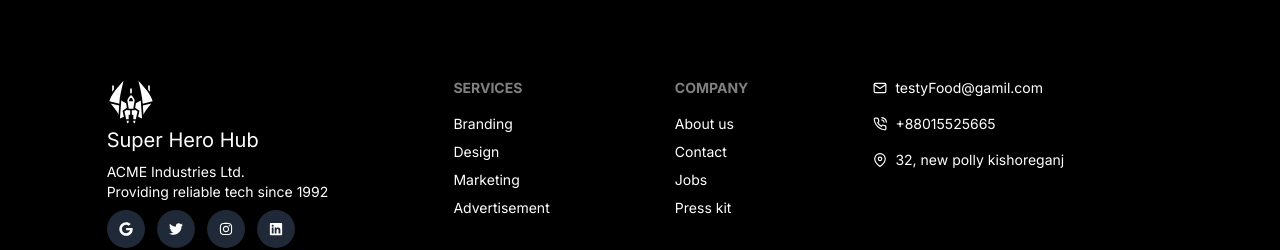
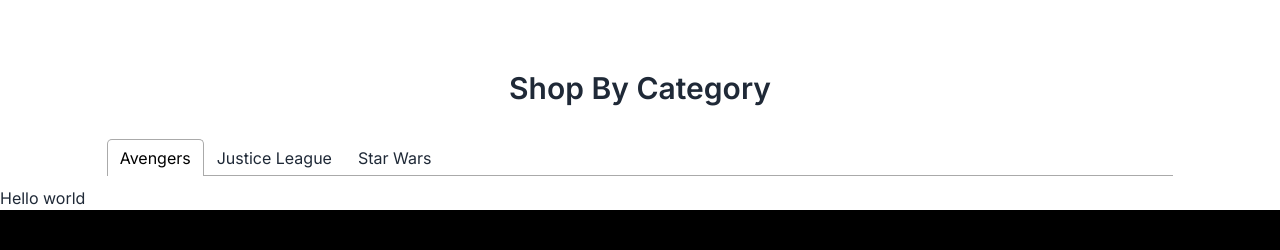
Before and after one commit to souravbsk/superherohub-client-side, a React (Vite) app: page / in a window 1280 px wide. Shown: the part 828-1078 px from the top of the page. Built offline with nearby package versions, Linux system fonts and the light colour scheme; no server answers.

Commit message:
react tab setup

```diff
--- a/package.json
+++ b/package.json
@@ -18,6 +18,7 @@
     "react-dom": "^18.2.0",
     "react-icons": "^4.8.0",
     "react-router-dom": "^6.11.2",
+    "react-tabs": "^6.0.1",
     "react-toastify": "^9.1.3",
     "sort-by": "^1.2.0",
     "sweetalert2": "^11.7.5",
--- a/src/Pages/Home/Home/Home.jsx
+++ b/src/Pages/Home/Home/Home.jsx
@@ -1,10 +1,12 @@
 import React from 'react';
 import HeroSlider from '../HeroSlider/HeroSlider';
+import ShopByTab from '../ShopByTab/ShopByTab';
 
 const Home = () => {
     return (
         <div>
             <HeroSlider></HeroSlider>
+            <ShopByTab></ShopByTab>
             <h1>Hello world</h1>
         </div>
     );
--- /dev/null
+++ b/src/Pages/Home/ShopByTab/ShopByTab.jsx
@@ -0,0 +1,31 @@
+import React, { useState } from "react";
+import { Tab, Tabs, TabList, TabPanel } from "react-tabs";
+import "react-tabs/style/react-tabs.css";
+
+const ShopByTab = () => {
+  const [tabIndex, setTabIndex] = useState(0);
+  const [tabTitle,setTabTitle] = useState("");
+  console.log(tabTitle);
+
+  return (
+    <div className="mt-32 container">
+      <div className="mb-8">
+        <h1 className="text-center text-3xl font-semibold">Shop By Category</h1>
+      </div>
+      <div>
+        <Tabs selectedIndex={tabIndex} onSelect={(index) => setTabIndex(index)}>
+          <TabList>
+            <Tab><button onClick={() => setTabTitle('avengers')}>Avengers</button></Tab>
+            <Tab><button onClick={() => setTabTitle('justice-league')}>Justice League </button></Tab>
+            <Tab><button onClick={() => setTabTitle('star-wars')}>Star Wars</button></Tab>
+          </TabList>
+          <TabPanel></TabPanel>
+          <TabPanel></TabPanel>
+          <TabPanel></TabPanel>
+        </Tabs>
+      </div>
+    </div>
+  );
+};
+
+export default ShopByTab;
```
Also changed, not shown: 1 other file (tests, documents, lock files or other folders).
